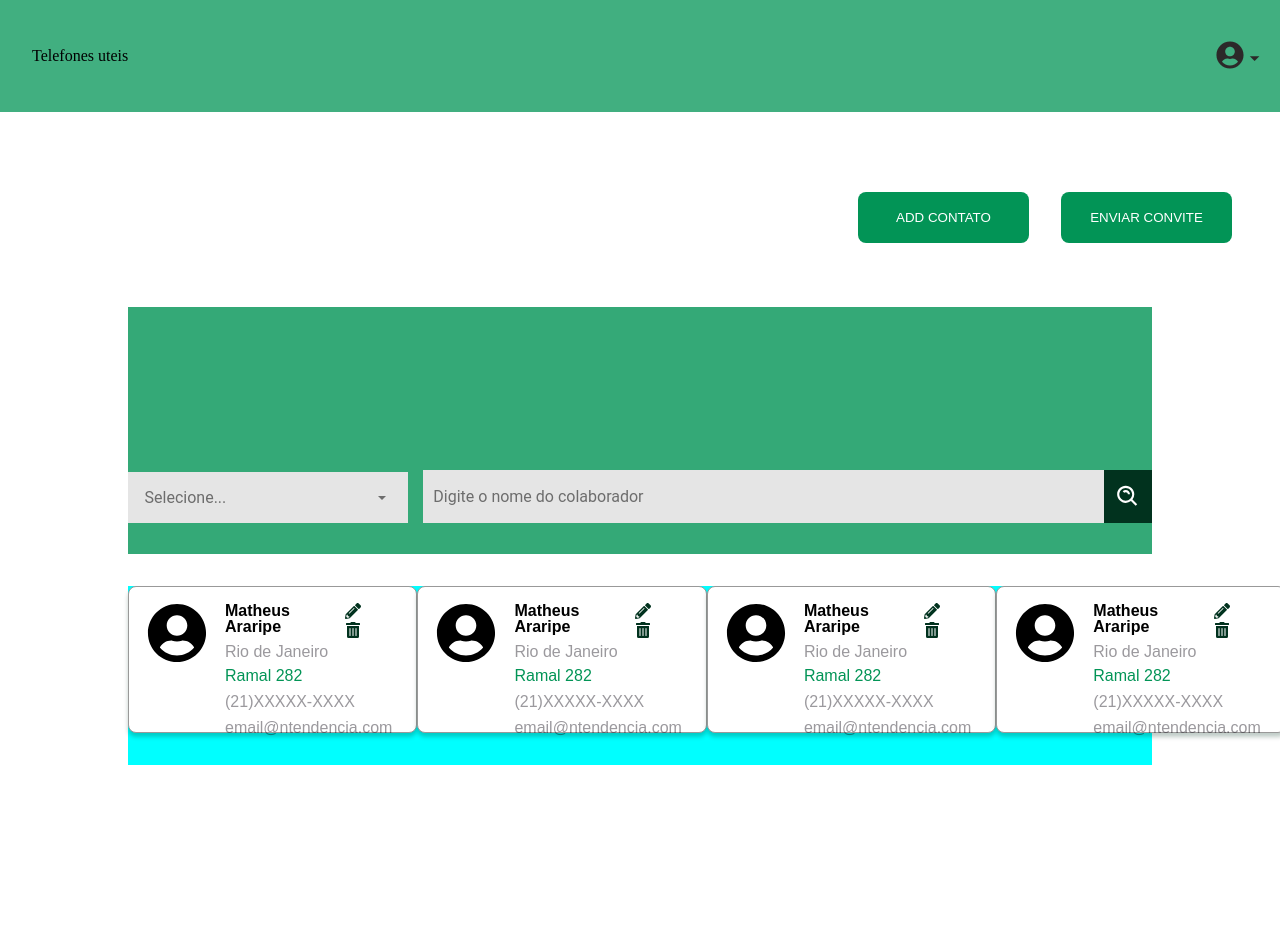
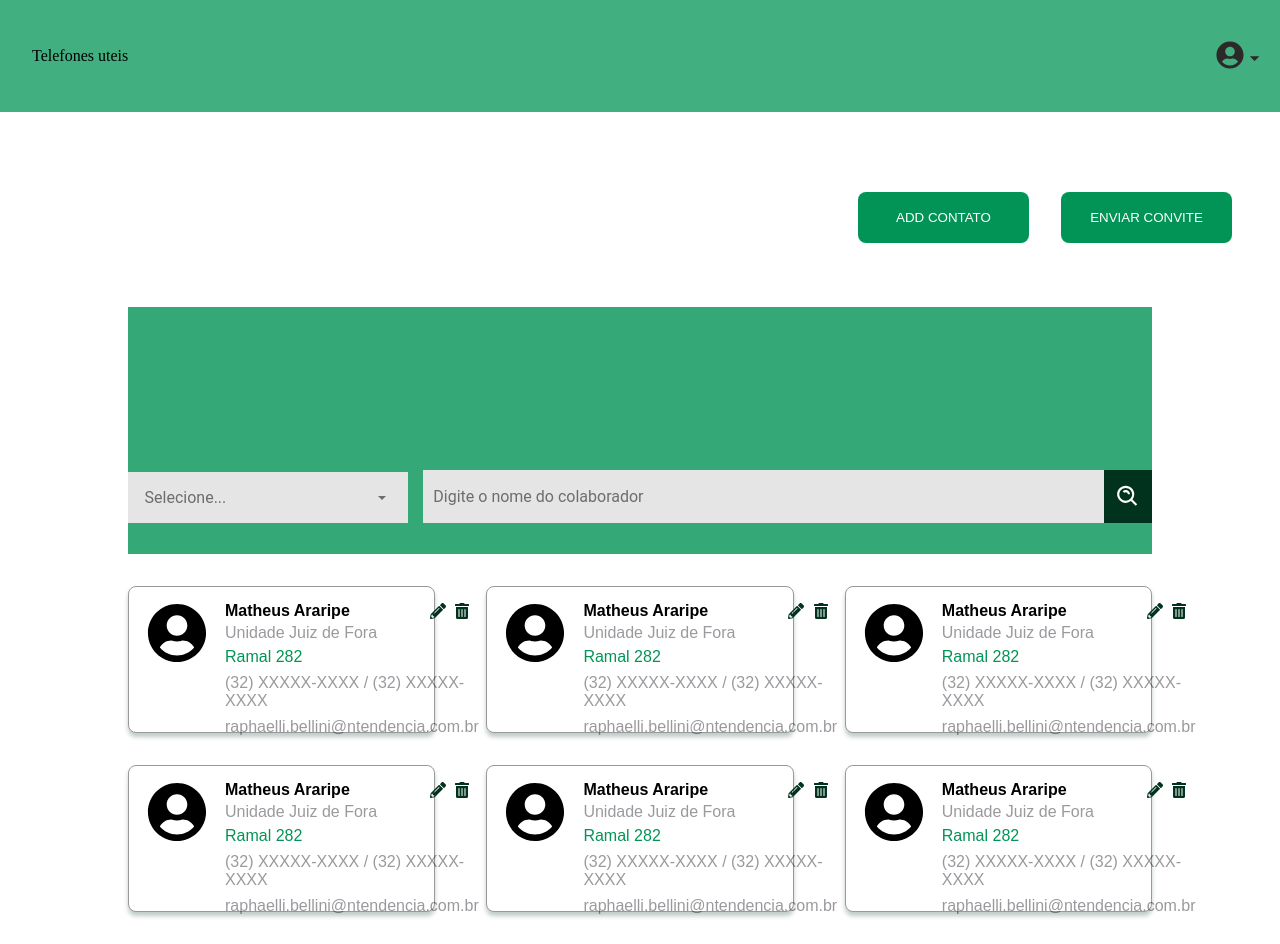
Before and after one commit to MatheusAraripe/desafio-anova, a React (Vite) app: page / in a window 1280 px wide. Before the commit the page ends 800 px from the top, so only its background shows below. Built offline with nearby package versions, Linux system fonts and the light colour scheme; sample sign-in values are in the browser's storage.

Commit message:
fix: consertando adicionando flexbox ao css dos cards

```diff
--- a/src/pages/HomePage/homepage.scss
+++ b/src/pages/HomePage/homepage.scss
@@ -9,6 +9,8 @@
 }
 .cards-section{
     margin: 0 128px 0 128px;
-    background-color: aqua;
     display: flex;
+    flex-direction: row;
+    flex-wrap: wrap;
+    justify-content: space-between;
 }
--- a/src/pages/HomePage/index.jsx
+++ b/src/pages/HomePage/index.jsx
@@ -15,33 +15,46 @@ function HomePage() {
   const users = [
     {
       name: "Matheus Araripe",
-      unidade: "Rio de Janeiro",
+      unidade: "Unidade Juiz de Fora",
       ramal: "Ramal 282",
-      tel: "(21)XXXXX-XXXX",
-      email: "email@ntendencia.com"
+      tel: "(32) XXXXX-XXXX / (32) XXXXX-XXXX",
+      email: "raphaelli.bellini@ntendencia.com.br"
     },
     {
       name: "Matheus Araripe",
-      unidade: "Rio de Janeiro",
+      unidade: "Unidade Juiz de Fora",
       ramal: "Ramal 282",
-      tel: "(21)XXXXX-XXXX",
-      email: "email@ntendencia.com"
+      tel: "(32) XXXXX-XXXX / (32) XXXXX-XXXX",
+      email: "raphaelli.bellini@ntendencia.com.br"
     },
     {
       name: "Matheus Araripe",
-      unidade: "Rio de Janeiro",
+      unidade: "Unidade Juiz de Fora",
       ramal: "Ramal 282",
-      tel: "(21)XXXXX-XXXX",
-      email: "email@ntendencia.com"
+      tel: "(32) XXXXX-XXXX / (32) XXXXX-XXXX",
+      email: "raphaelli.bellini@ntendencia.com.br"
     },
     {
       name: "Matheus Araripe",
-      unidade: "Rio de Janeiro",
+      unidade: "Unidade Juiz de Fora",
       ramal: "Ramal 282",
-      tel: "(21)XXXXX-XXXX",
-      email: "email@ntendencia.com"
+      tel: "(32) XXXXX-XXXX / (32) XXXXX-XXXX",
+      email: "raphaelli.bellini@ntendencia.com.br"
     },
-
+    {
+      name: "Matheus Araripe",
+      unidade: "Unidade Juiz de Fora",
+      ramal: "Ramal 282",
+      tel: "(32) XXXXX-XXXX / (32) XXXXX-XXXX",
+      email: "raphaelli.bellini@ntendencia.com.br"
+    },
+    {
+      name: "Matheus Araripe",
+      unidade: "Unidade Juiz de Fora",
+      ramal: "Ramal 282",
+      tel: "(32) XXXXX-XXXX / (32) XXXXX-XXXX",
+      email: "raphaelli.bellini@ntendencia.com.br"
+    },
 
   ]
 
```
